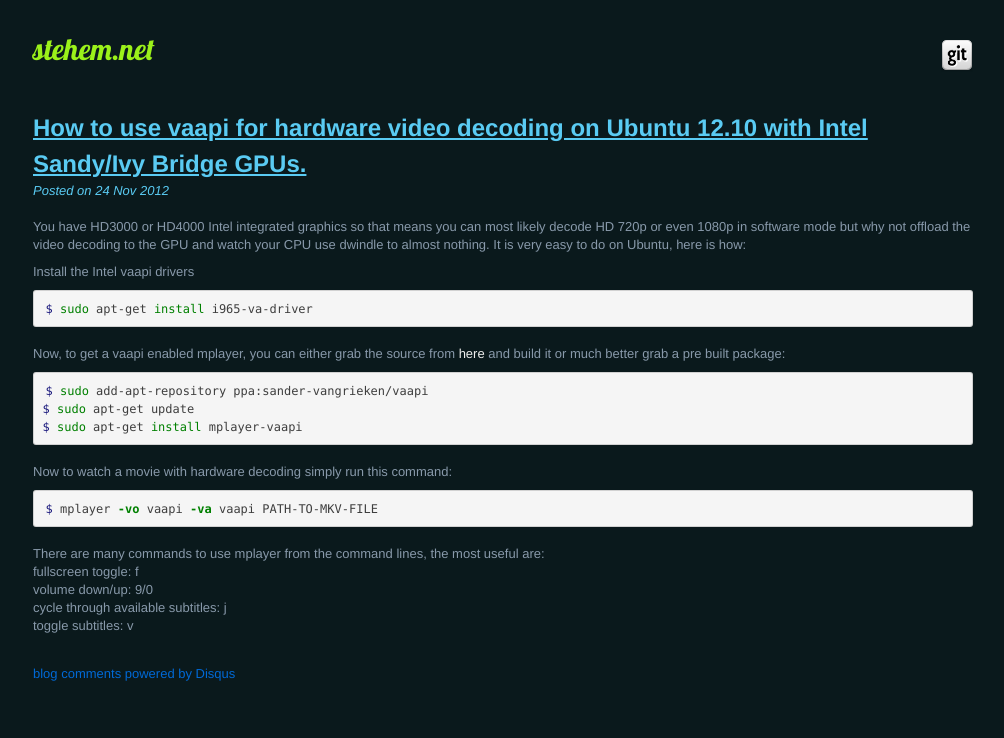
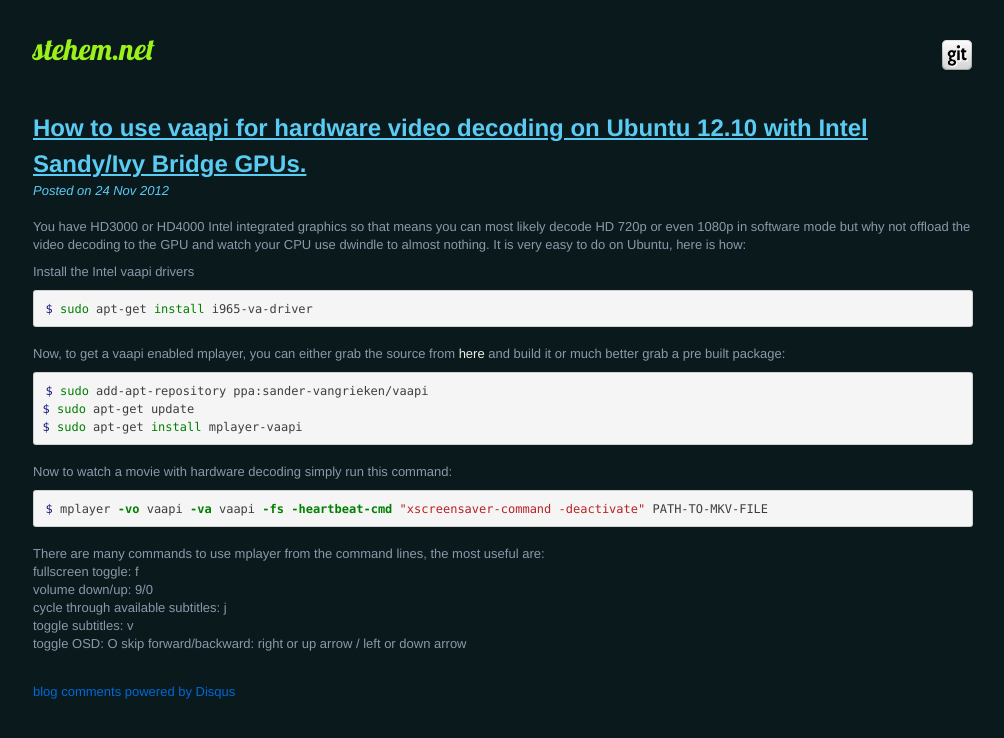
Before and after one commit to stehem/stehem.github.com, a Jekyll site: the page built from _posts/2012-11-24-how-to-use-vaapi-for-hardware-decoding-on-ubuntu-12-10-with-intel-ivy-bridge.markdown, in a window 1280 px wide. Shown: the top 738 px of the page, without its empty margins (137-1141 px from the left). Built offline with Jekyll 4.4.1, drawn with Linux system fonts in a browser that asks for light colours; Markdown is read by kramdown in place of the engine named in the settings; comment, search, counter and statistics services are not loaded.

Commit message:
update post

```diff
--- a/_posts/2012-11-24-how-to-use-vaapi-for-hardware-decoding-on-ubuntu-12-10-with-intel-ivy-bridge.markdown
+++ b/_posts/2012-11-24-how-to-use-vaapi-for-hardware-decoding-on-ubuntu-12-10-with-intel-ivy-bridge.markdown
@@ -24,7 +24,7 @@ $ sudo apt-get install mplayer-vaapi
 
 Now to watch a movie with hardware decoding simply run this command:
 {% highlight bash %}
-$ mplayer -vo vaapi -va vaapi PATH-TO-MKV-FILE
+$ mplayer -vo vaapi -va vaapi -fs -heartbeat-cmd "xscreensaver-command -deactivate" PATH-TO-MKV-FILE
 {% endhighlight %}
 
 There are many commands to use mplayer from the command lines, the most useful are:
@@ -32,3 +32,5 @@ fullscreen toggle: f
 volume down/up: 9/0
 cycle through available subtitles: j
 toggle subtitles: v
+toggle OSD: O
+skip forward/backward: right or up arrow / left or down arrow
```
